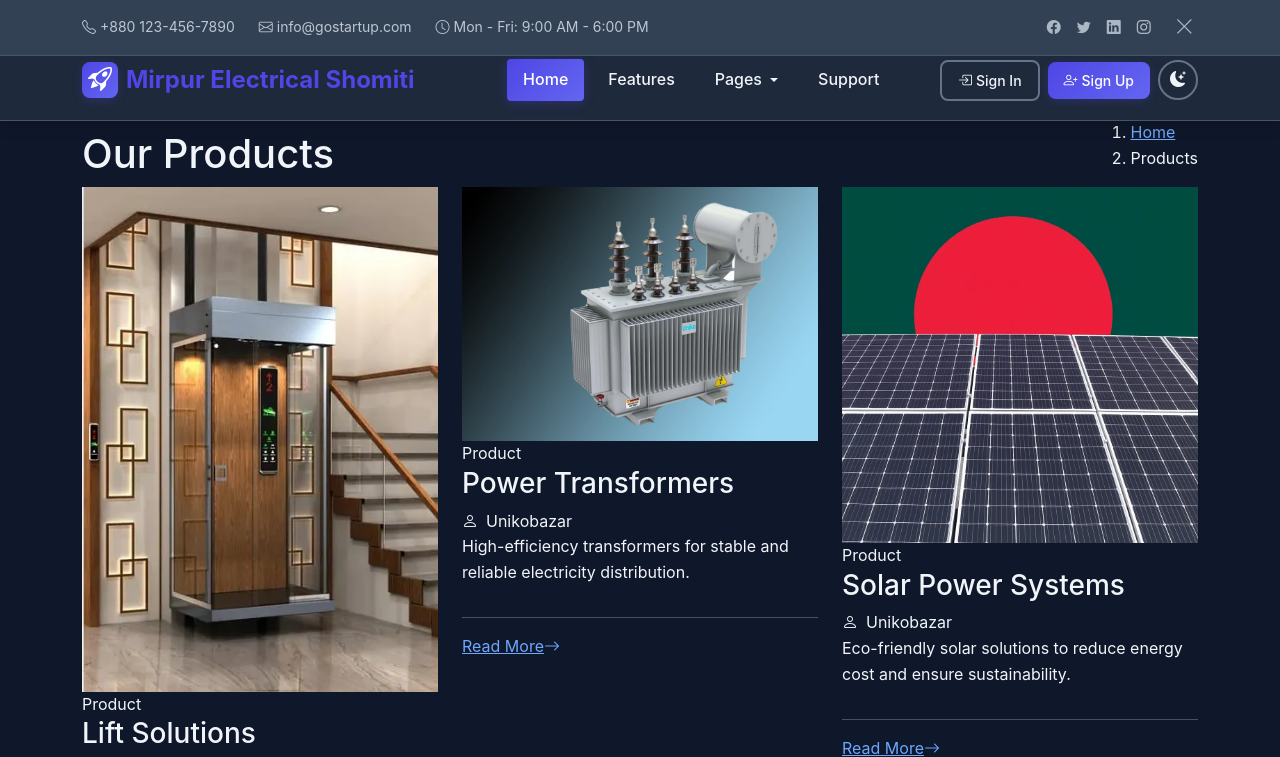
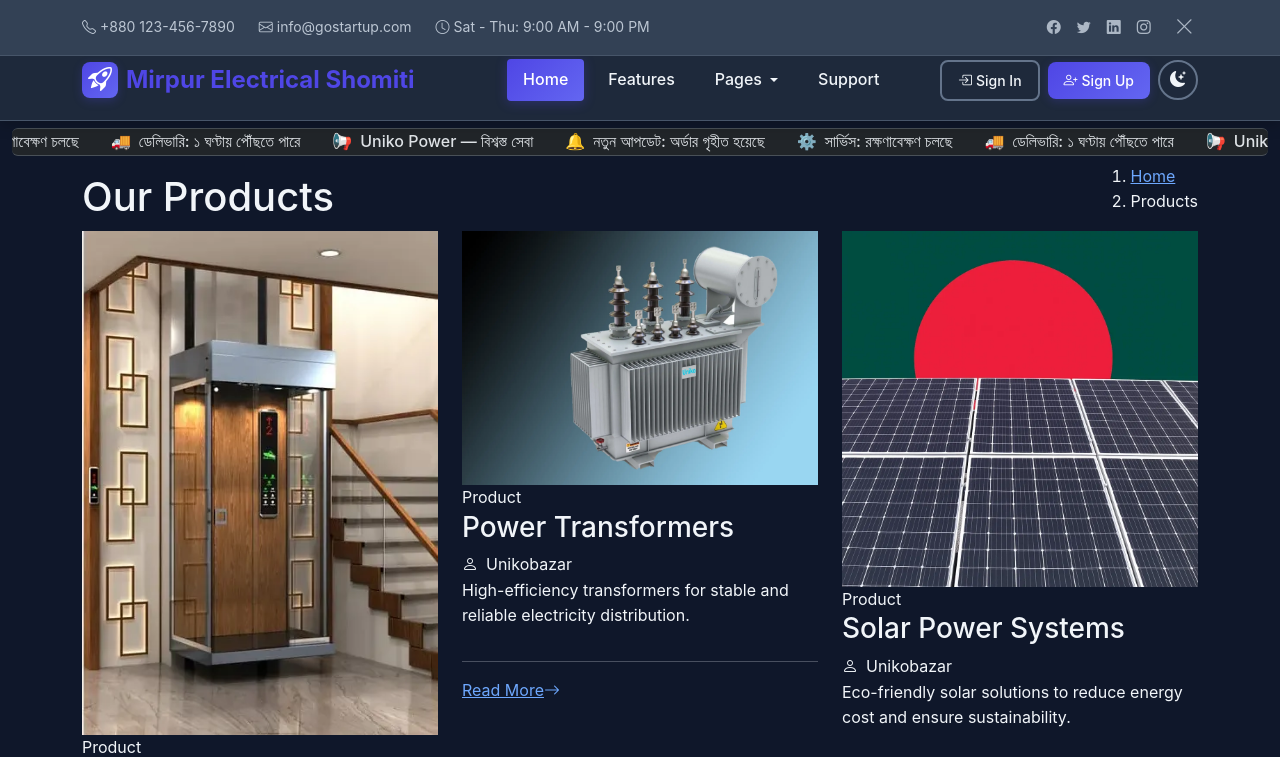
Before and after one commit to bayajeed/somiti-django, a Django app: page /blog/ in a window 1280 px wide. Shown: the top 757 px of the page. Run offline with Django 5.2, Linux system fonts and the light colour scheme; some libraries are stand-ins or nearby versions.

Commit message:
Marquee added

```diff
--- a/static/assets/css/main.css
+++ b/static/assets/css/main.css
@@ -272,7 +272,7 @@
         }
 
         .navbar-nav .nav-link:hover {
-            background: rgba(79, 70, 229, 0.08);
+            background: rgba(105, 99, 233, 0.08);
             color: var(--brand-primary) !important;
             transform: translateY(-1px);
             box-shadow: 0 2px 8px rgba(79, 70, 229, 0.15);
@@ -558,13 +558,51 @@
 
 
 
+/*****************   Marquee Slider *************** */
+/* Marquee Styles */
+.marquee-container {
+  overflow: hidden;
+  position: relative;
+  background-color: var(--bs-body-bg);
+  border-top: 1px solid var(--bs-border-color);
+  border-bottom: 1px solid var(--bs-border-color);
+}
+
+.marquee-track {
+  display: inline-flex;
+  white-space: nowrap;
+  animation: scroll-left 18s linear infinite;
+}
+
+.marquee-container:hover .marquee-track {
+  animation-play-state: paused;
+}
+
+.marquee-item {
+  margin-right: 2rem;
+  font-weight: 500;
+  font-size: clamp(0.9rem, 1.5vw, 1rem);
+  color: var(--bs-body-color);
+  transition: color 0.3s ease;
+}
+
+.marquee-item:hover {
+  color: var(--bs-body-color);  /* hover এ body color হবে */
+}
+
+@keyframes scroll-left {
+  from { transform: translateX(0%); }
+  to   { transform: translateX(-50%); }
+}
+
+
 
 /*****************   Carousel  Slider *************** */
 
 .carousel {
   width: 100vw;
   height: 100vh;
-  margin-top: -50px;
+  margin-top: 50px;
   overflow: hidden;
   position: relative;
 }
--- a/templates/home.html
+++ b/templates/home.html
@@ -8,9 +8,11 @@
 {% block content %}
 
 
+
 <!-- Carousel Slider -->
 
 <div class="carousel">
+
         <div class="list">
 
             <div class="item" style="background-image: url('https://u.cubeupload.com/Leo21/eagel1.jpg');">
@@ -157,8 +159,6 @@
 
 
 
-
-
 <!-- Demo Hero Section -->
 <section class="hero-section">
     <div class="container">
--- a/templates/partials/navbar.html
+++ b/templates/partials/navbar.html
@@ -80,3 +80,41 @@
             </div>
         </div>
     </nav>
+
+
+
+
+<!-- Marquee Bar -->
+<div class="container-fluid py-2">
+  <div class="marquee-container rounded">
+    <div class="marquee-track">
+      <!-- Items (duplicate for seamless loop) -->
+      <a href="#update" class="marquee-item d-flex align-items-center gap-2 text-decoration-none">
+        <span>🔔</span><span>নতুন আপডেট: অর্ডার গৃহীত হয়েছে</span>
+      </a>
+      <a href="#service" class="marquee-item d-flex align-items-center gap-2 text-decoration-none">
+        <span>⚙️</span><span>সার্ভিস: রক্ষণাবেক্ষণ চলছে</span>
+      </a>
+      <a href="#delivery" class="marquee-item d-flex align-items-center gap-2 text-decoration-none">
+        <span>🚚</span><span>ডেলিভারি: ১ ঘণ্টায় পৌঁছতে পারে</span>
+      </a>
+      <a href="#uniko" class="marquee-item d-flex align-items-center gap-2 text-decoration-none">
+        <span>📢</span><span>Uniko Power — বিশ্বস্ত সেবা</span>
+      </a>
+
+      <!-- duplicate for seamless scroll -->
+      <a href="#update" class="marquee-item d-flex align-items-center gap-2 text-decoration-none">
+        <span>🔔</span><span>নতুন আপডেট: অর্ডার গৃহীত হয়েছে</span>
+      </a>
+      <a href="#service" class="marquee-item d-flex align-items-center gap-2 text-decoration-none">
+        <span>⚙️</span><span>সার্ভিস: রক্ষণাবেক্ষণ চলছে</span>
+      </a>
+      <a href="#delivery" class="marquee-item d-flex align-items-center gap-2 text-decoration-none">
+        <span>🚚</span><span>ডেলিভারি: ১ ঘণ্টায় পৌঁছতে পারে</span>
+      </a>
+      <a href="#uniko" class="marquee-item d-flex align-items-center gap-2 text-decoration-none">
+        <span>📢</span><span>Uniko Power — বিশ্বস্ত সেবা</span>
+      </a>
+    </div>
+  </div>
+</div>
--- a/templates/partials/topbar.html
+++ b/templates/partials/topbar.html
@@ -13,7 +13,7 @@
                     </div>
                     <div class="topbar-item d-none d-xl-flex">
                         <i class="bi bi-clock"></i>
-                        <span>Mon - Fri: 9:00 AM - 6:00 PM</span>
+                        <span>Sat - Thu: 9:00 AM - 9:00 PM</span>
                     </div>
                 </div>
                 <div class="topbar-social">
```
